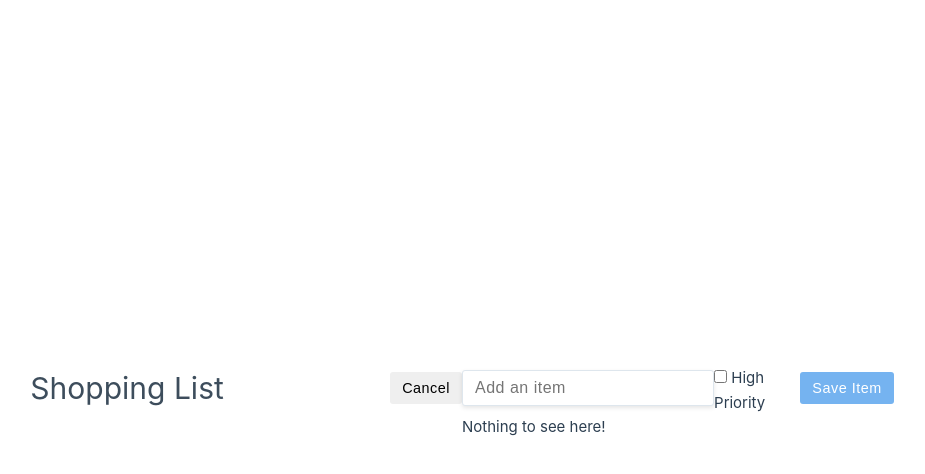
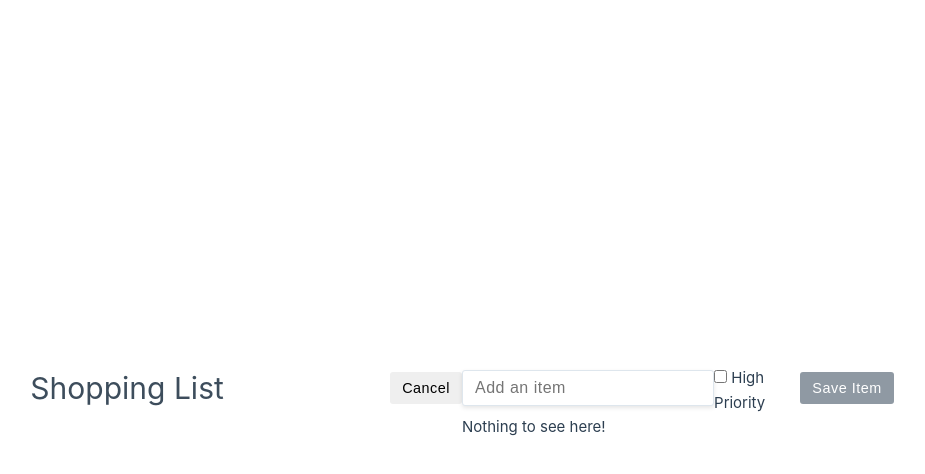
Before and after one commit to becathey/shopping-list-vue, a Vue app: page / in a window 1280 px wide. Both pictures are taken after a click on the button "Add Item". Shown: the top 474 px of the page, without its empty margins (178-1103 px from the left). Built offline with nearby package versions, Linux system fonts and the light colour scheme.

Commit message:
Disable Save Item button until at least 5 characters are typed into input

```diff
--- a/src/App.vue
+++ b/src/App.vue
@@ -38,7 +38,9 @@ const doEdit = (e) => {
       <input type="checkbox" v-model="newItemHighPriority">
       High Priority
     </label>
-    <button class="btn btn-primary">Save Item</button>
+    <button
+      :disabled="newItem.length < 5"
+      class="btn btn-primary">Save Item</button>
   </form>
   <ul>
     <li v-for="({id, label}, /* index */) in items" :key="id">{{label}}</li>
@@ -86,6 +88,12 @@ li:hover {
   letter-spacing: 0.5px;
   transition: all 0.1s ease-in;
 }
+.btn[disabled] {
+  background: hsl(210, 10%, 60%);
+}
+.btn[disabled]:hover {
+  background: hsl(210, 10%, 40%);
+}
 .btn-primary {
   background: hsl(210, 80%, 70%);
   color: #fff;
```
